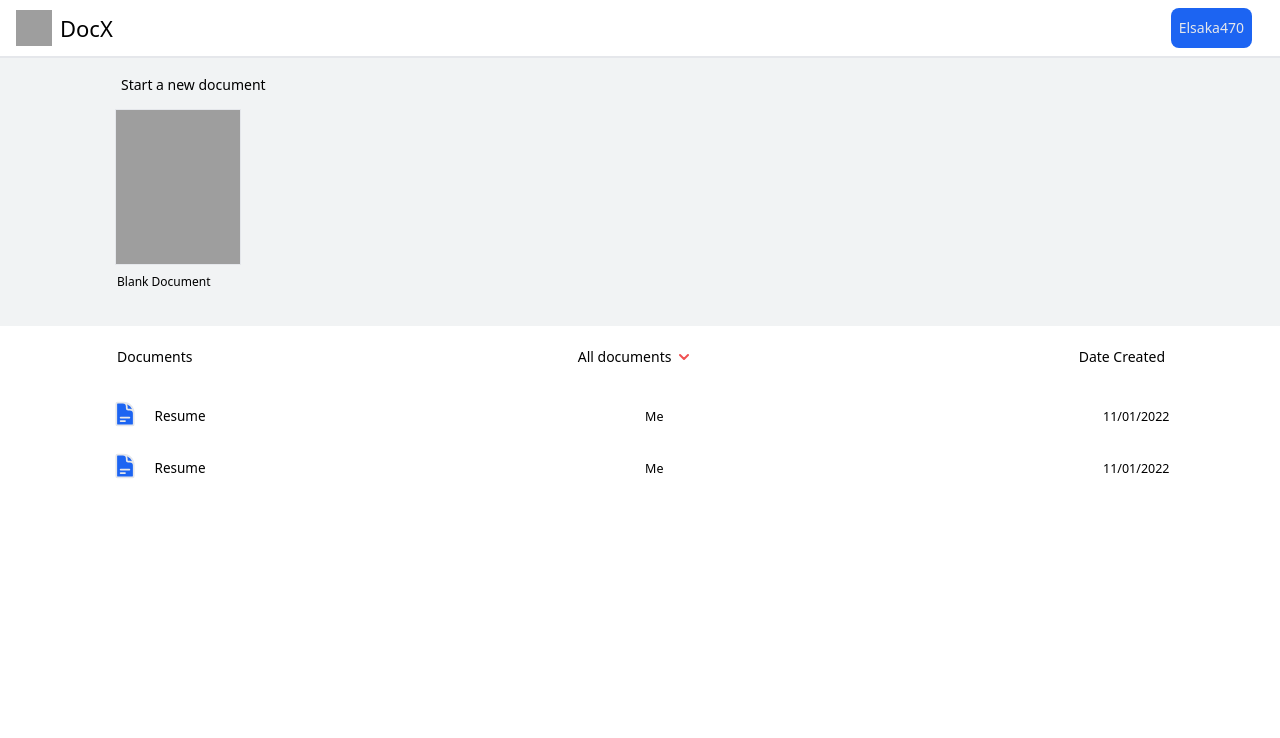
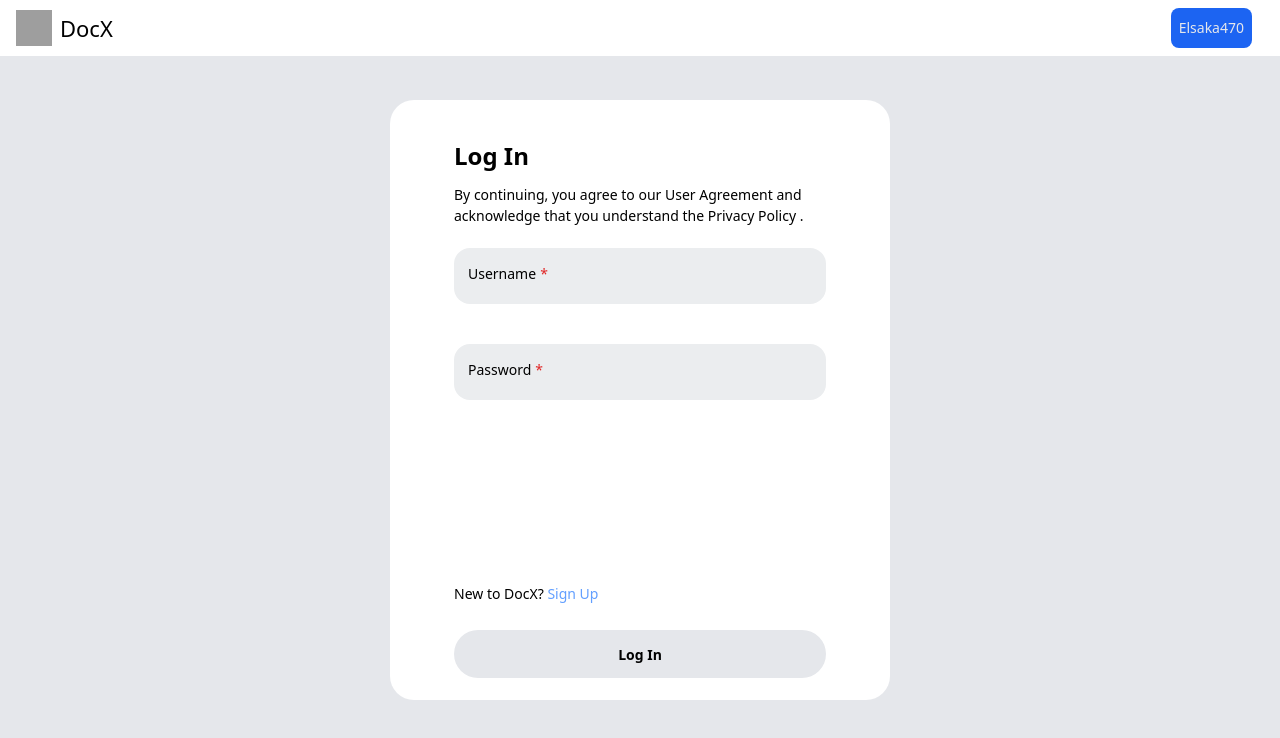
Before and after one commit to mtheggi/DOX_Google_Doc_Clone, a React (Vite) app in the folder FE/: page / in a window 1280 px wide. Shown: the top 738 px of the page. Built offline with nearby package versions, Linux system fonts and the light colour scheme; grey boxes are pictures that could not be loaded.

Commit message:
Fixed login and signup submit

```diff
--- a/FE/src/App.jsx
+++ b/FE/src/App.jsx
@@ -10,7 +10,8 @@ function App() {
 
     <div className="App h-screen flex flex-col bg-gray-200 overflow-x-hidden">
        <Navbar/>
-       <Home/>
+       {/* <Home/> */}
+       <LogIn/>
     </div>
 
   )
--- a/FE/src/views/Login.jsx
+++ b/FE/src/views/Login.jsx
@@ -87,7 +87,7 @@ const LogIn = ({ setIsOpenedLoginMenu, setIsOpenedSignupMenu }) => {
         </div>
 
         <div className="h-[96px] py-[24px] mt-auto mb-4 msm:mt-0 msm:mb-0 flex items-center">
-          <div onClick={handleLoginSubmit} id="login_submit" className={` ${username && password && validateLoginUsername(username) && validateLoginPassword(password) && loginError == null ? '  hover:bg-blue-800 bg-[#3E82F8] cursor-pointer text-white' : 'text-gray-500 cursor-not-allowed'} w-120 mt-1 h-[48px] items-center justify-center inline-flex mx-auto rounded-3xl bg-gray-200`}>
+          <div onClick={handleLoginSubmit} id="login_submit" className={` ${username && password && validateLoginUsername(username) && validateLoginPassword(password) && loginError == null ? '  hover:bg-blue-800 bg-[#3E82F9] cursor-pointer text-white' : 'text-black cursor-not-allowed'} w-120 mt-1 h-[48px] items-center justify-center inline-flex mx-auto rounded-3xl bg-gray-200`}>
             <span className="flex items-center justify-center">
               <span className="flex items-center gap-[8px] text-[14px] font-[600] ">
                 Log In
--- a/FE/src/views/Signup.jsx
+++ b/FE/src/views/Signup.jsx
@@ -107,9 +107,9 @@ const SignUp = ({ setIsOpenedsignupMenu, setIsOpenedSignupMenu }) => {
         </div>
 
         <div className="h-[96px] py-[24px] mt-auto mb-4 msm:mt-0 msm:mb-0 flex items-center">
-          <div onClick={handleSignupSubmit} id="signup_submit" className={` ${email && validateEmail(email) && username && password && validateUsername(username) && validatePassword(password) && signupError == null ? ' bg-[#3E82F8] hover:bg-blue-700 cursor-pointer text-white' : 'text-gray-500 cursor-not-allowed'} w-120 mt-1 h-[48px] items-center justify-center inline-flex mx-auto rounded-3xl bg-gray-200`}>
+          <div onClick={handleSignupSubmit} id="signup_submit" className={` ${email && validateEmail(email) && username && password && validateUsername(username) && validatePassword(password) && signupError == null ? ' bg-[#3E82F9] hover:bg-blue-700 cursor-pointer text-white' : 'text-black cursor-not-allowed'} w-120 mt-1 h-[48px] items-center justify-center inline-flex mx-auto rounded-3xl bg-gray-200`}>
             <span className="flex items-center justify-center">
-              <span className="flex items-center gap-[8px] text-[14px] font-[600] ">
+              <span className="flex items-center gap-[8px] text-[14px]  font-[500] ">
                 Sign up
               </span>
             </span>
```
